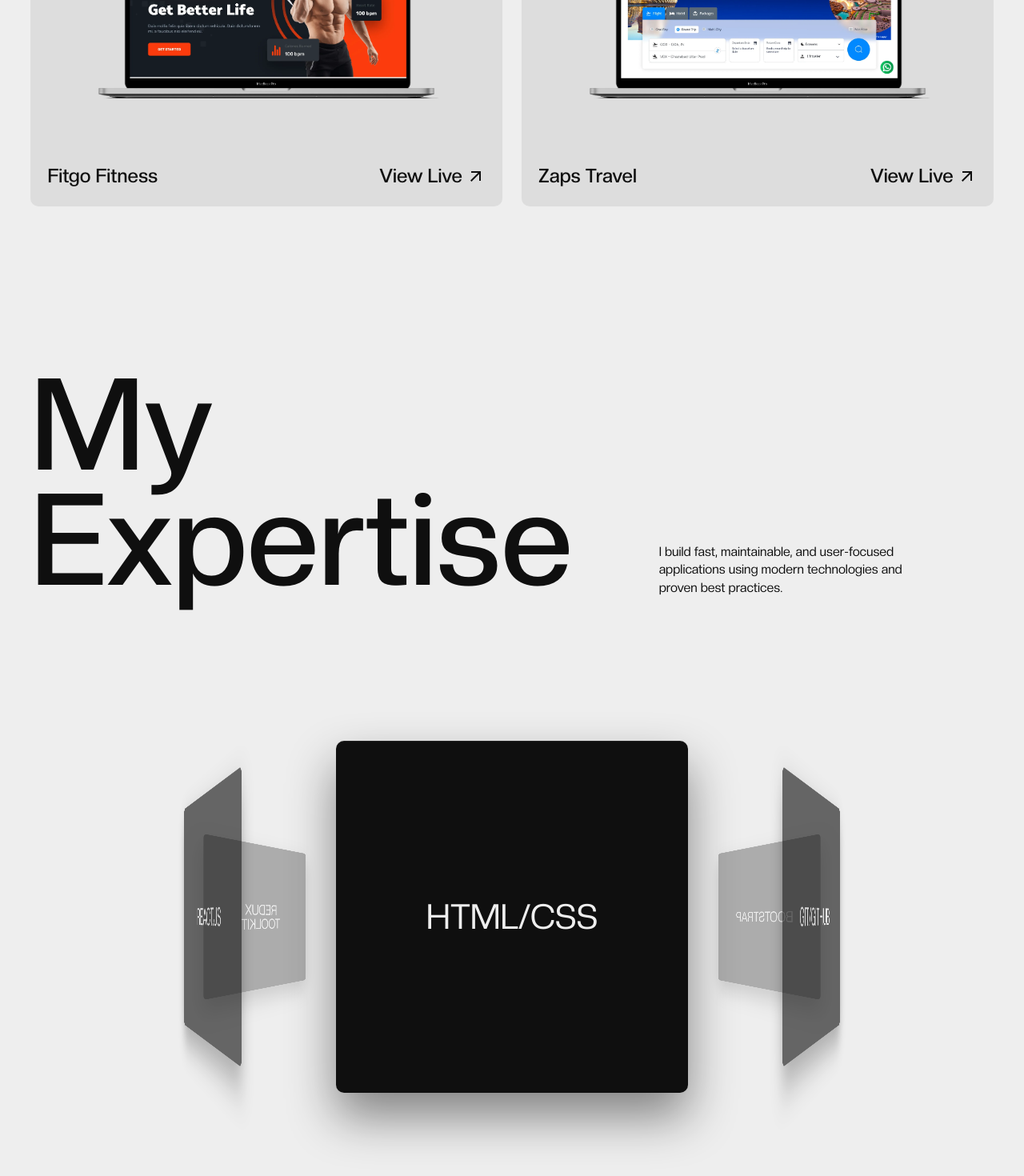
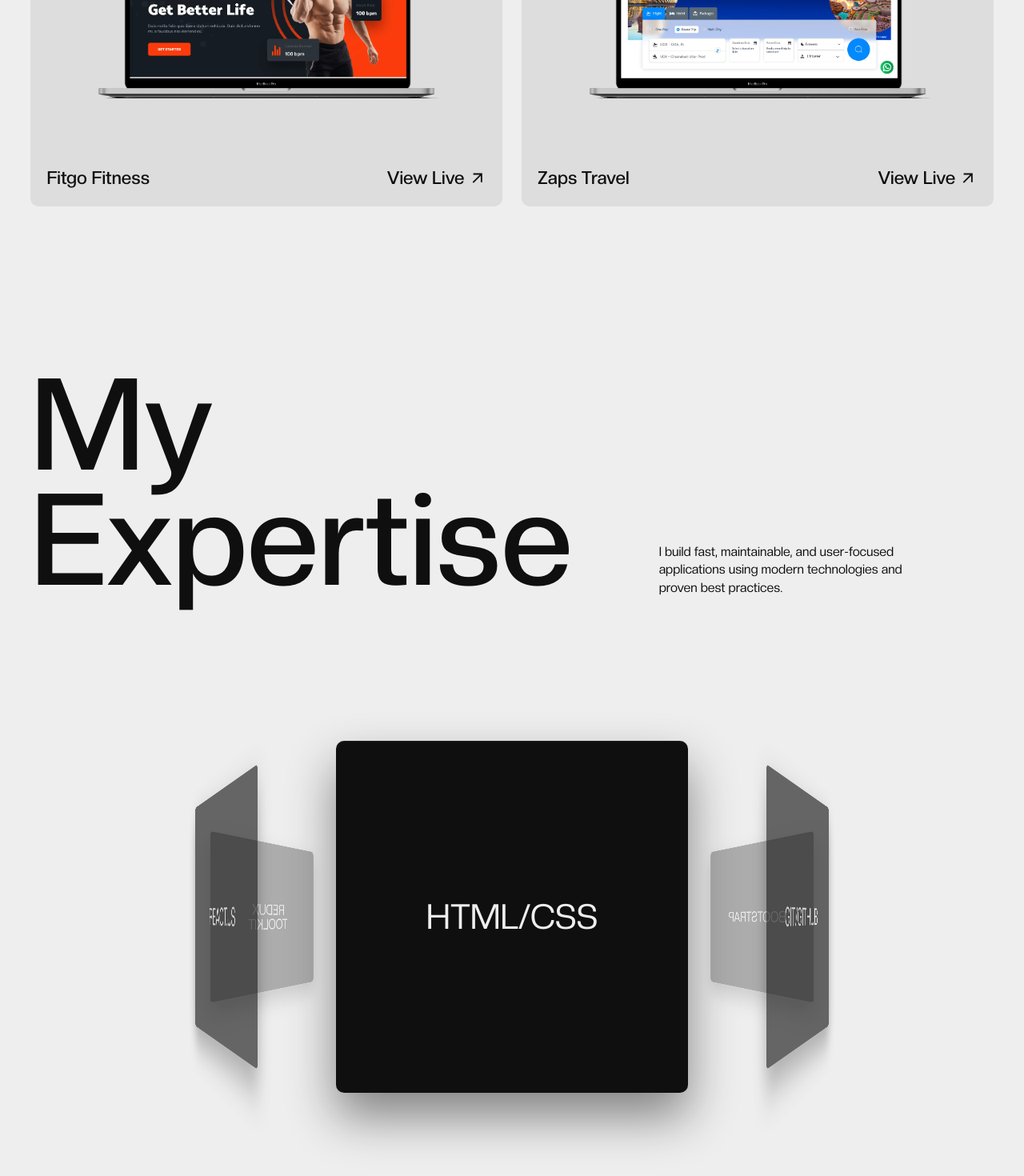
Before and after one commit to sheikhmuktadir-dev/muktadir-portfolio, a React (Vite) app: page / in a window 1280 px wide. Shown: the part 2971-4441 px from the top of the page at 80% size. Built offline with nearby package versions, Linux system fonts and the light colour scheme.

Commit message:
card updated 01apr

```diff
--- a/src/Components/Card/SkillCard.jsx
+++ b/src/Components/Card/SkillCard.jsx
@@ -1,40 +1,60 @@
 import { motion, useTransform, useSpring } from "framer-motion";
+import { useEffect, useState } from "react";
 import Style from "./card.module.css";
 
 export default function SkillCard({ text, index, total, scrollYProgress }) {
-  const RADIUS = Math.max(520, total * 90);
+  // ✅ Detect screen type
+  const [screen, setScreen] = useState("desktop");
+
+  useEffect(() => {
+    const handleResize = () => {
+      const width = window.innerWidth;
+
+      if (width < 768) setScreen("mobile");
+      else if (width < 1200) setScreen("laptop");
+      else setScreen("desktop");
+    };
+
+    handleResize();
+    window.addEventListener("resize", handleResize);
+    return () => window.removeEventListener("resize", handleResize);
+  }, []);
+
+  // ✅ Responsive radius (FIX GAP FOR ALL DEVICES)
+  const RADIUS =
+    screen === "mobile"
+      ? Math.max(240, total * 50) // 📱 tight spacing
+      : screen === "laptop"
+        ? Math.max(380, total * 70) // 💻 reduced spacing
+        : Math.max(500, total * 85); // 🖥 desktop premium
+
   const angleStep = (Math.PI * 2) / total;
   const baseAngle = angleStep * index;
 
-  // FULL rotation based on scroll
+  // 🔄 Rotation
   const rotate = useTransform(scrollYProgress, [0, 1], [0, Math.PI * 2]);
-
-  // Current angle for this card
   const angle = useTransform(rotate, (r) => baseAngle + r);
 
-  // 3D positions
+  // 🎯 Position
   const rawX = useTransform(angle, (a) => Math.sin(a) * RADIUS);
   const rawZ = useTransform(angle, (a) => Math.cos(a) * RADIUS - RADIUS);
-
-  // 3D rotation for natural look
   const rawRotateY = useTransform(angle, (a) => (a * 180) / Math.PI);
 
-  // Smooth animations with spring
+  // 🧠 Smooth motion
   const x = useSpring(rawX, { stiffness: 90, damping: 18 });
   const z = useSpring(rawZ, { stiffness: 90, damping: 18 });
   const rotateY = useSpring(rawRotateY, { stiffness: 90, damping: 18 });
 
-  // Determine relative progress to front card
+  // 📊 Depth
   const progress = useTransform(rawZ, [-RADIUS, 0], [0, 1]);
 
-  // Active card is fully opaque; back cards fade out
-  const opacity = useTransform(progress, (p) => {
-    // p ~0 for back cards, ~1 for front card
-    return Math.max(0.3, Math.min(1, p));
-  });
+  // 👁️ Opacity
+  const opacity = useTransform(progress, (p) => Math.max(0.3, Math.min(1, p)));
 
-  // Slight scale effect for active card
-  const scale = useTransform(progress, (p) => 0.8 + 0.2 * p);
+  // 🔍 Scale (mobile slightly bigger)
+  const scale = useTransform(progress, (p) =>
+    screen === "mobile" ? 0.9 + 0.15 * p : 0.8 + 0.2 * p,
+  );
 
   return (
     <motion.div
@@ -46,7 +66,8 @@ export default function SkillCard({ text, index, total, scrollYProgress }) {
         opacity,
         scale,
         position: "absolute",
-        transformPerspective: 1600,
+        transformPerspective:
+          screen === "mobile" ? 1000 : screen === "laptop" ? 1300 : 1600,
         transformStyle: "preserve-3d",
       }}
     >
--- a/src/Components/Card/WorkCard.jsx
+++ b/src/Components/Card/WorkCard.jsx
@@ -20,11 +20,11 @@ export default function WorkCard({ item }) {
       </div>
 
       <div className={Style.workCardBottomFlex}>
-        <button className={Style.workCardText}>{item.title}</button>
-        <button className={Style.workCardText}>
+        <div className={Style.workCardText}>{item.title}</div>
+        <div className={Style.workCardText}>
           <span>View Live</span>
           <MdOutlineArrowOutward />
-        </button>
+        </div>
       </div>
     </a>
   );
--- a/src/Components/Card/card.module.css
+++ b/src/Components/Card/card.module.css
@@ -33,7 +33,7 @@
   z-index: 100;
   width: 100%;
   align-items: end;
-  padding: 25px 20px;
+  padding: 25px 25px;
   justify-content: space-between;
 }
 
@@ -112,6 +112,10 @@
     max-width: 700px;
     margin: 0 auto;
   }
+
+  .workCardText {
+    font-size: 1.2rem;
+  }
 }
 
 @media (min-width: 1024px) and (max-width: 1279.98px) {
@@ -122,11 +126,15 @@
   }
 
   .workCardBottomFlex {
-    padding: 20px 10px;
+    padding: 20px 15px;
   }
 
   .workCard {
     min-height: 500px;
+  }
+
+  .workCardText {
+    font-size: 1.3rem;
   }
 }
 
@@ -142,6 +150,10 @@
   }
 
   .workCardBottomFlex {
-    padding: 25px 15px;
+    padding: 25px 20px;
+  }
+
+  .workCardText {
+    font-size: 1.4rem;
   }
 }
--- a/src/Components/Footer/footer.module.css
+++ b/src/Components/Footer/footer.module.css
@@ -64,7 +64,7 @@
 }
 
 .footerHeadingPara {
-  max-width: 500px;
+  max-width: 600px;
 }
 
 .footerHeading {
@@ -188,6 +188,3 @@
     gap: 100px;
   }
 }
-
-@media (min-width: 768px) and (max-width: 1023.98px) {
-}
```
